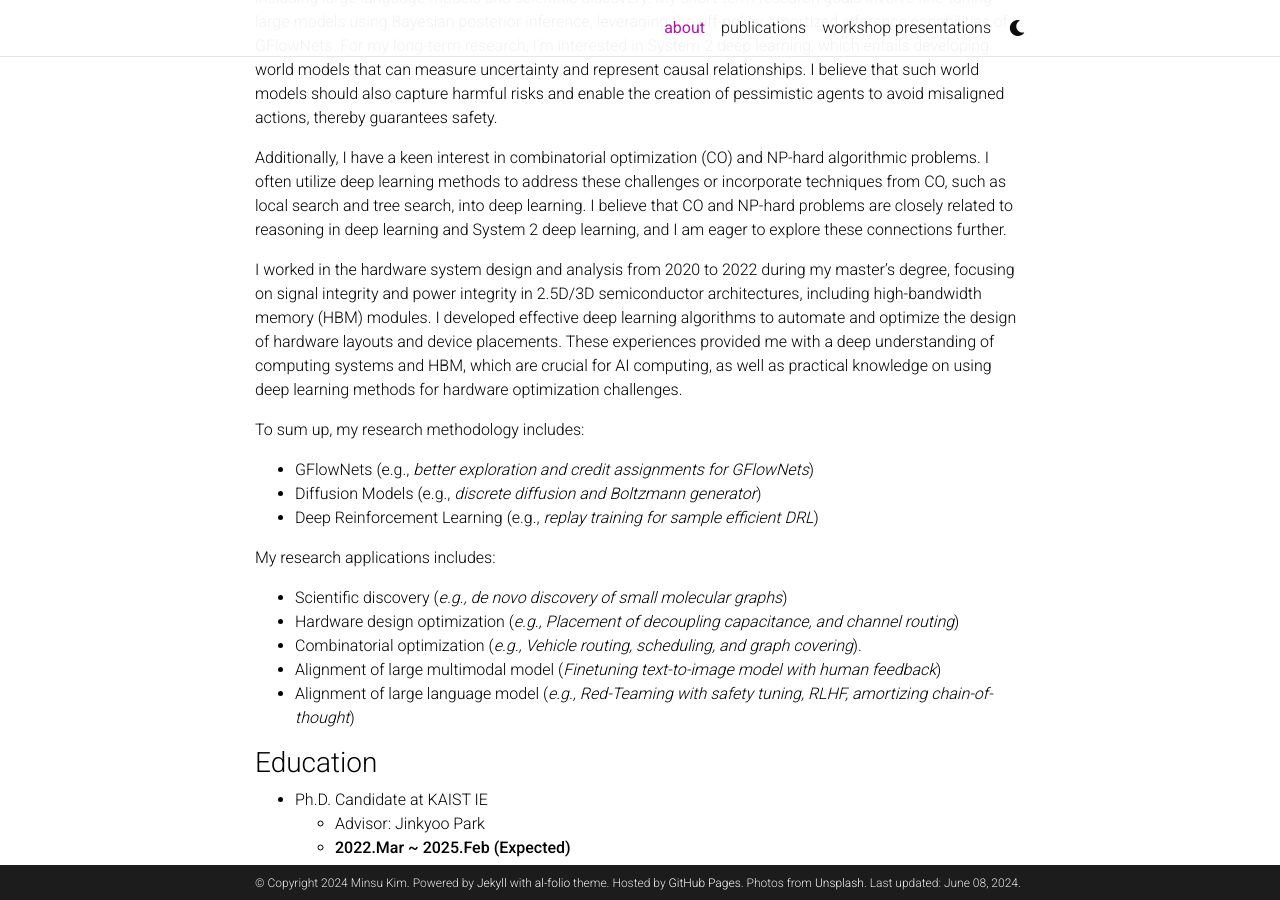
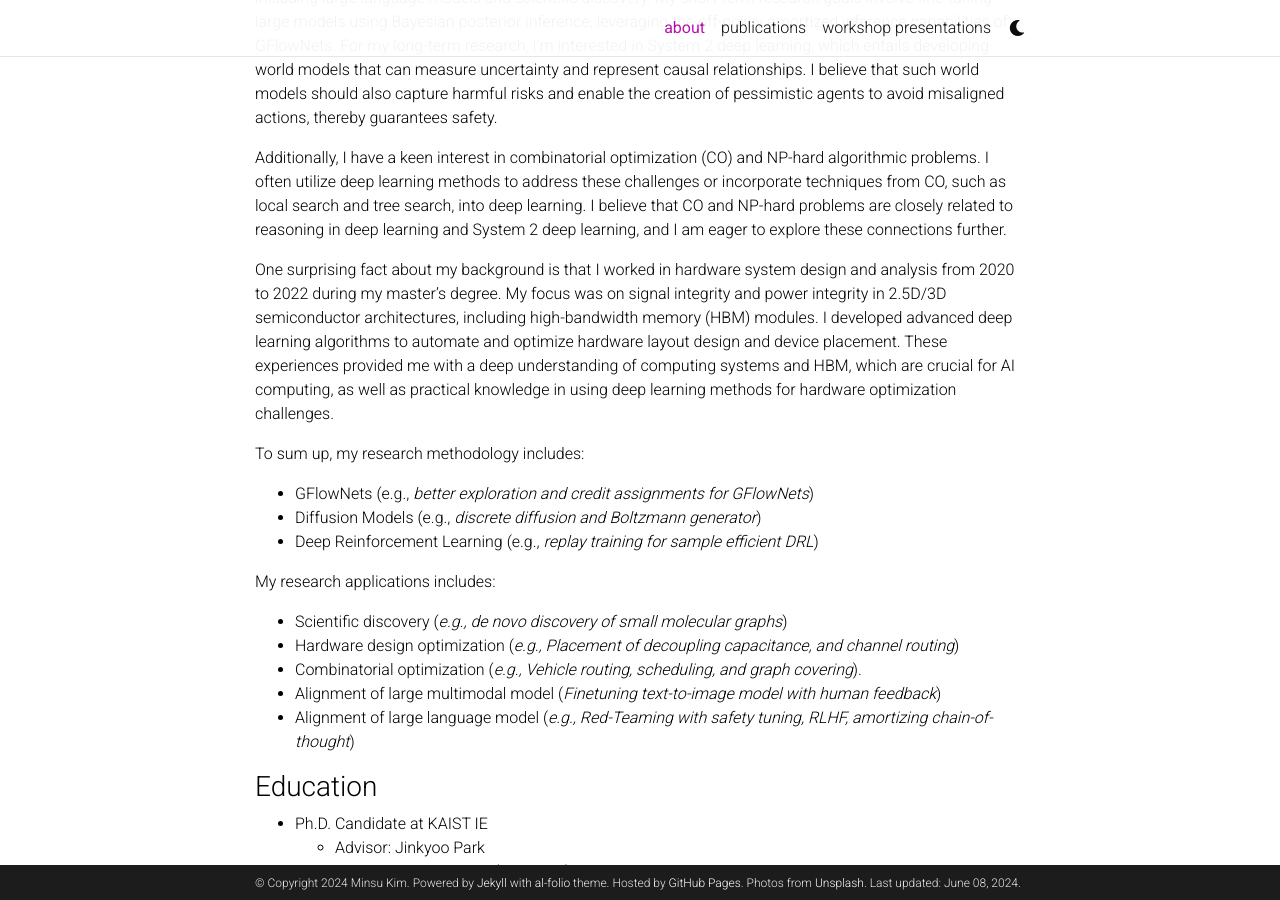
Before and after one commit to minsuukim/minsuukim.github.io, a Jekyll site: the page built from _pages/about.md, in a window 1280 px wide and 900 px high, scrolled down 502 px. Built offline with Jekyll 4.4.1, drawn with Linux system fonts in a browser that asks for light colours; comment, search, counter and statistics services are not loaded; a style sheet for code colours, icons or effects is not loaded.

Commit message:
Update about.md

```diff
--- a/_pages/about.md
+++ b/_pages/about.md
@@ -29,8 +29,7 @@ I'm currently focused on advancing reasoning in deep learning and its applicatio
 
 Additionally, I have a keen interest in combinatorial optimization (CO) and NP-hard algorithmic problems. I often utilize deep learning methods to address these challenges or incorporate techniques from CO, such as local search and tree search, into deep learning. I believe that CO and NP-hard problems are closely related to reasoning in deep learning and System 2 deep learning, and I am eager to explore these connections further.
 
-I worked in the hardware system design and analysis from 2020 to 2022 during my master's degree, focusing on signal integrity and power integrity in 2.5D/3D semiconductor architectures, including high-bandwidth memory (HBM) modules. I developed effective deep learning algorithms to automate and optimize the design of hardware layouts and device placements. These experiences provided me with a deep understanding of computing systems and HBM, which are crucial for AI computing, as well as practical knowledge on using deep learning methods for hardware optimization challenges.
-
+One surprising fact about my background is that I worked in hardware system design and analysis from 2020 to 2022 during my master's degree. My focus was on signal integrity and power integrity in 2.5D/3D semiconductor architectures, including high-bandwidth memory (HBM) modules. I developed advanced deep learning algorithms to automate and optimize hardware layout design and device placement. These experiences provided me with a deep understanding of computing systems and HBM, which are crucial for AI computing, as well as practical knowledge in using deep learning methods for hardware optimization challenges.
 
 To sum up, my research methodology includes:
 - GFlowNets (e.g., *better exploration and credit assignments for GFlowNets*)
```
